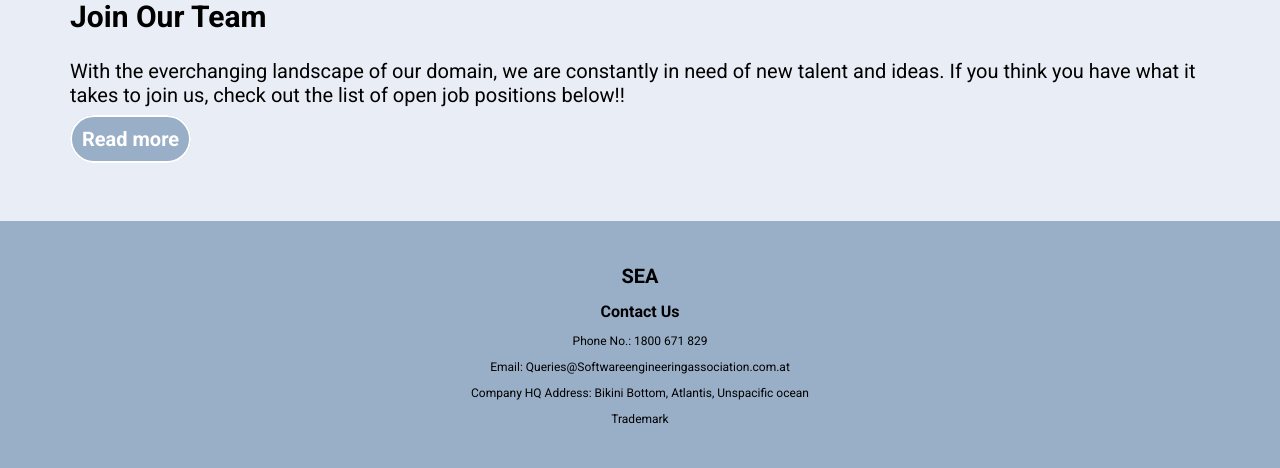
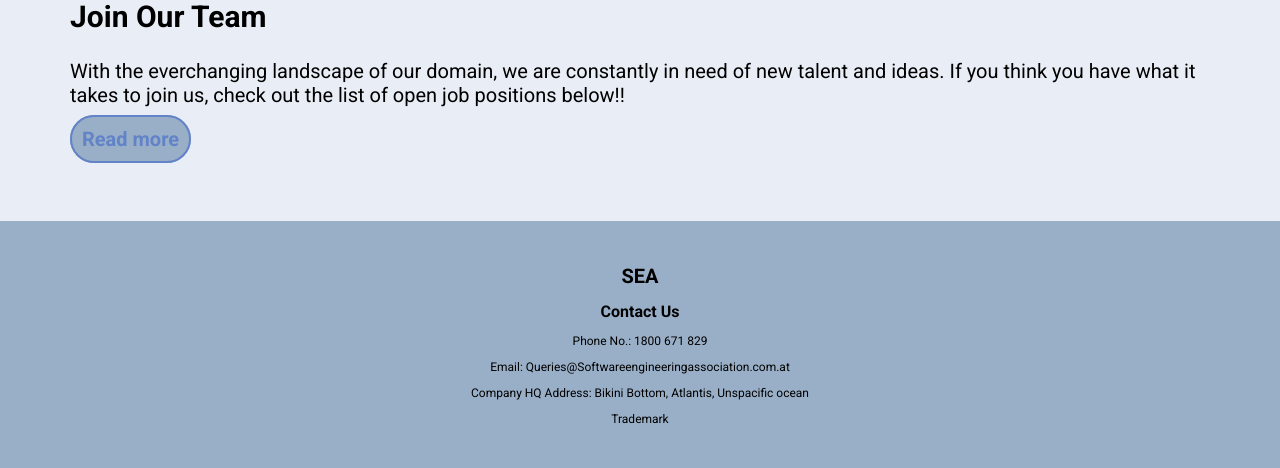
Before and after one commit to karina-wong/SEA, a PHP site: page / in a window 1280 px wide, with the pointer over the restyled element. Shown: the part 859-1327 px from the top of the page. Run offline with PHP 8.4, Linux system fonts and the light colour scheme.

Commit message:
Hover animations for read more buttons in Index

```diff
--- a/styles/styles.css
+++ b/styles/styles.css
@@ -434,6 +434,10 @@ h1.job-page-title {
   top: 20px;
 }
 
+.read_more:hover {
+  color: rgb(99, 131, 201);
+}
+
 /* About Company Paragraph */
 
 .about_company {
@@ -466,3 +470,7 @@ ul li {
   text-decoration: none;
   font-family: "Roboto", sans-serif, Arial, Helvetica;
 }
+
+.company_read:hover {
+  color: rgb(99, 131, 201);
+}
```
Also changed, not shown: about.html (line endings or trailing spaces).
